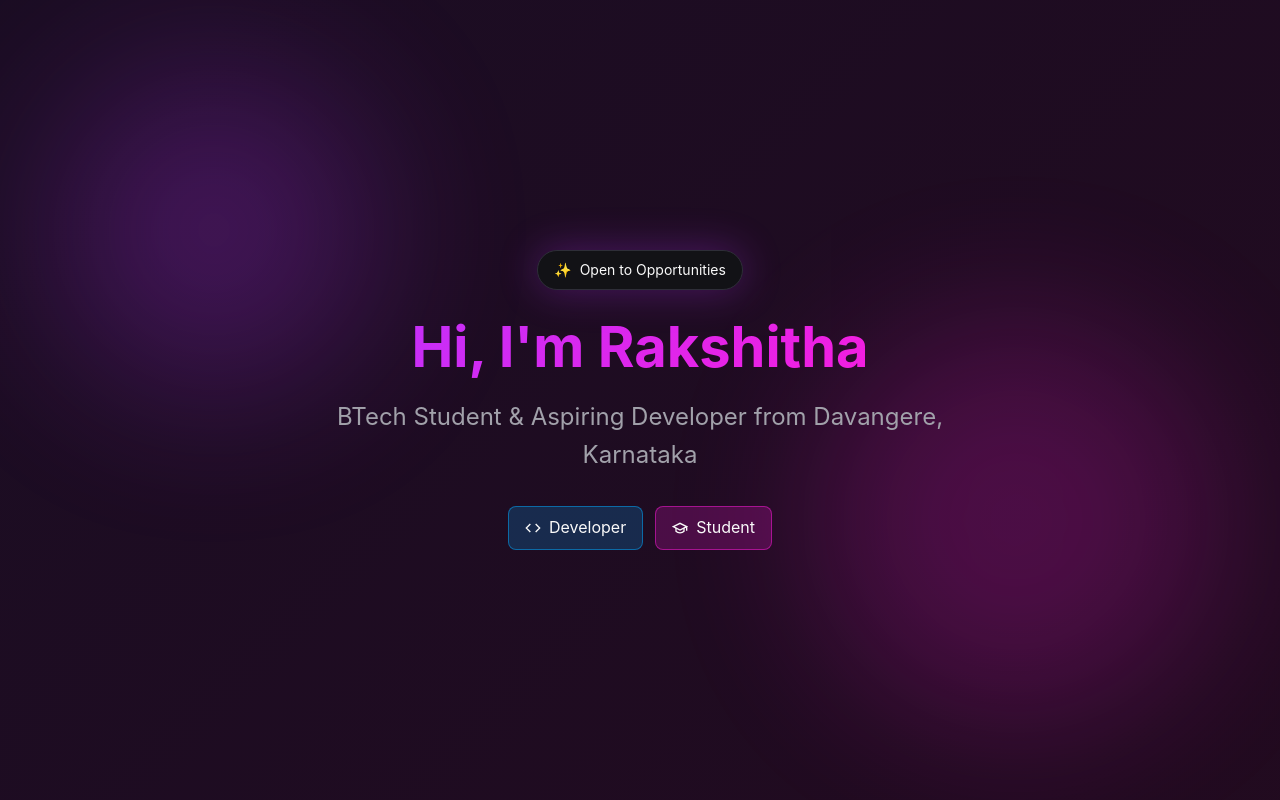
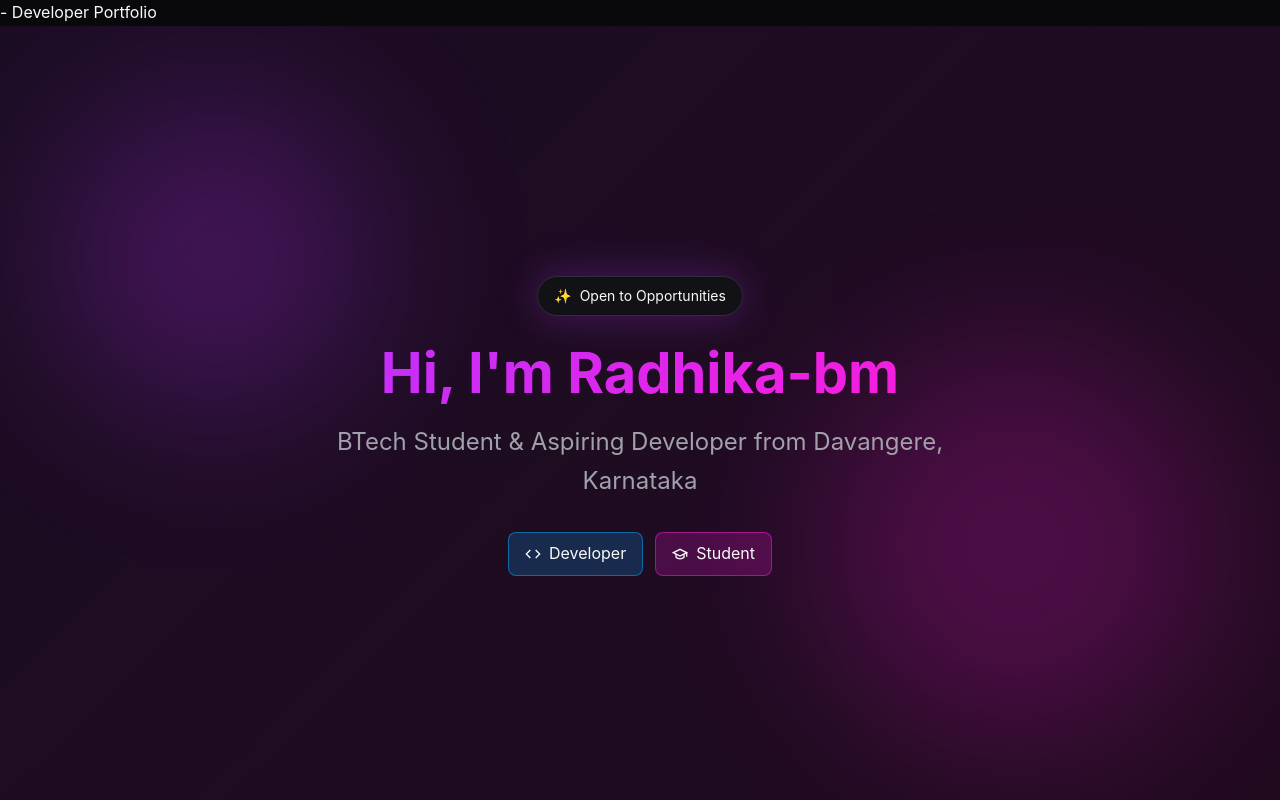
Before and after one commit to Radhika-bm/web-page, a plain HTML site: page index.html in a window 1280 px wide. Shown: the top 800 px of the page. Drawn offline with Linux system fonts and the light colour scheme.

Commit message:
Update index.html

```diff
--- a/index.html
+++ b/index.html
@@ -3,8 +3,8 @@
 <head>
     <meta charset="UTF-8">
     <meta name="viewport" content="width=device-width, initial-scale=1.0">
-    <title>Rakshitha - Developer Portfolio</title>
-    <meta name="description" content="Rakshitha - BTech Student & Aspiring Developer from Davangere, Karnataka">
+    <title>Radhika-bm</title> - Developer Portfolio</title>
+    <meta name="description" content="Radhika-bm - BTech Student & Aspiring Developer from Davangere, Karnataka">
 
     <style>
         * {
@@ -358,7 +358,7 @@
                 <span>Open to Opportunities</span>
             </div>
 
-            <h1>Hi, I'm Rakshitha</h1>
+            <h1>Hi, I'm Radhika-bm</h1>
 
             <p class="subtitle">
                 BTech Student & Aspiring Developer from Davangere, Karnataka
```
